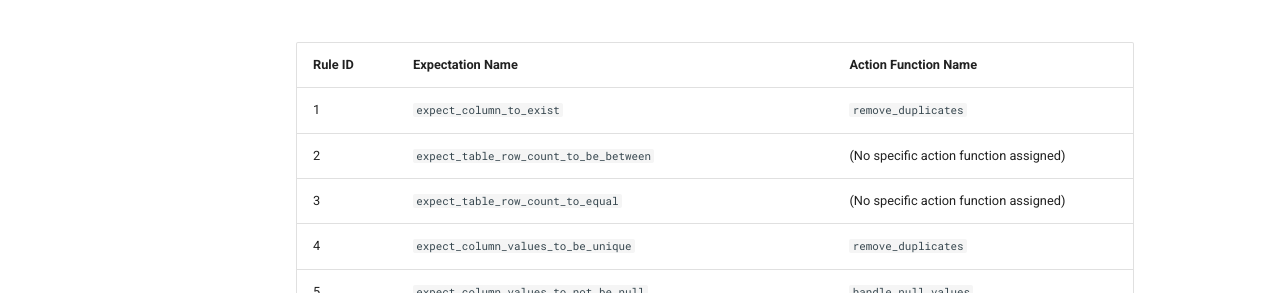
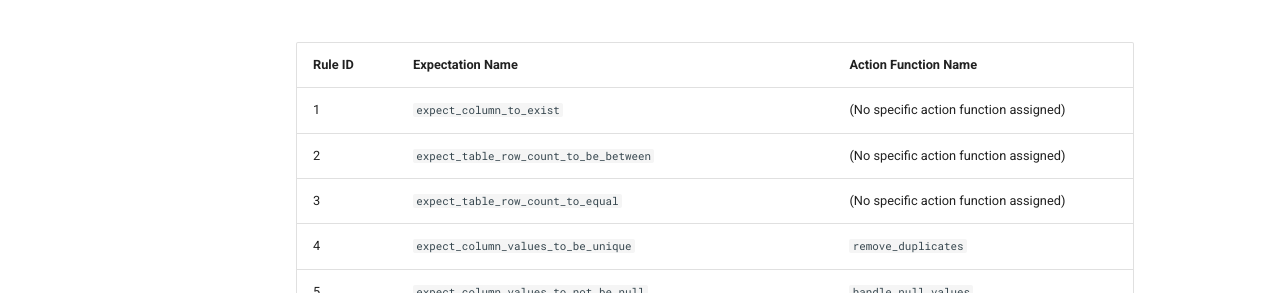
Before and after one commit to Ajay-adt/dqt, an MkDocs documentation site: the page built from docs/ruleList.md, in a window 1280 px wide and 900 px high. Shown: the part 186-479 px from the top of the window. Built offline with MkDocs 1.6.1 and Material for MkDocs 9.7.7, drawn with Linux system fonts in a browser that asks for light colours; comment, search, counter and statistics services are not loaded.

Commit message:
Update ruleList.md

```diff
--- a/docs/ruleList.md
+++ b/docs/ruleList.md
@@ -3,7 +3,7 @@
 
 | Rule ID | Expectation Name                             | Action Function Name                        |
 |--------------|----------------------------------------------|---------------------------------------------|
-| 1            | `expect_column_to_exist`                     | `remove_duplicates`                        |
+| 1            | `expect_column_to_exist`                     | (No specific action function assigned)     |
 | 2            | `expect_table_row_count_to_be_between`       | (No specific action function assigned)     |
 | 3            | `expect_table_row_count_to_equal`            | (No specific action function assigned)     |
 | 4            | `expect_column_values_to_be_unique`         | `remove_duplicates`                        |
```
